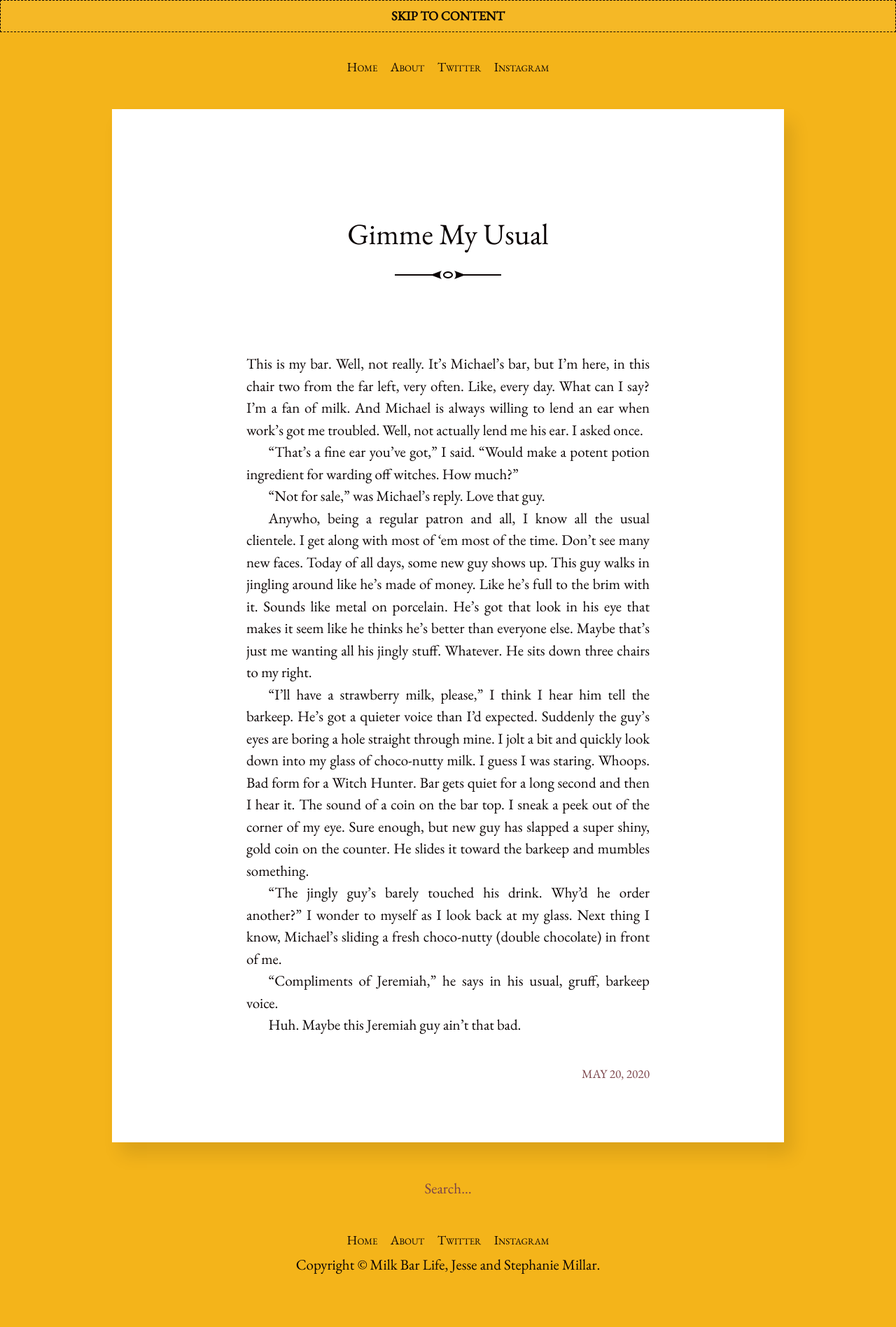
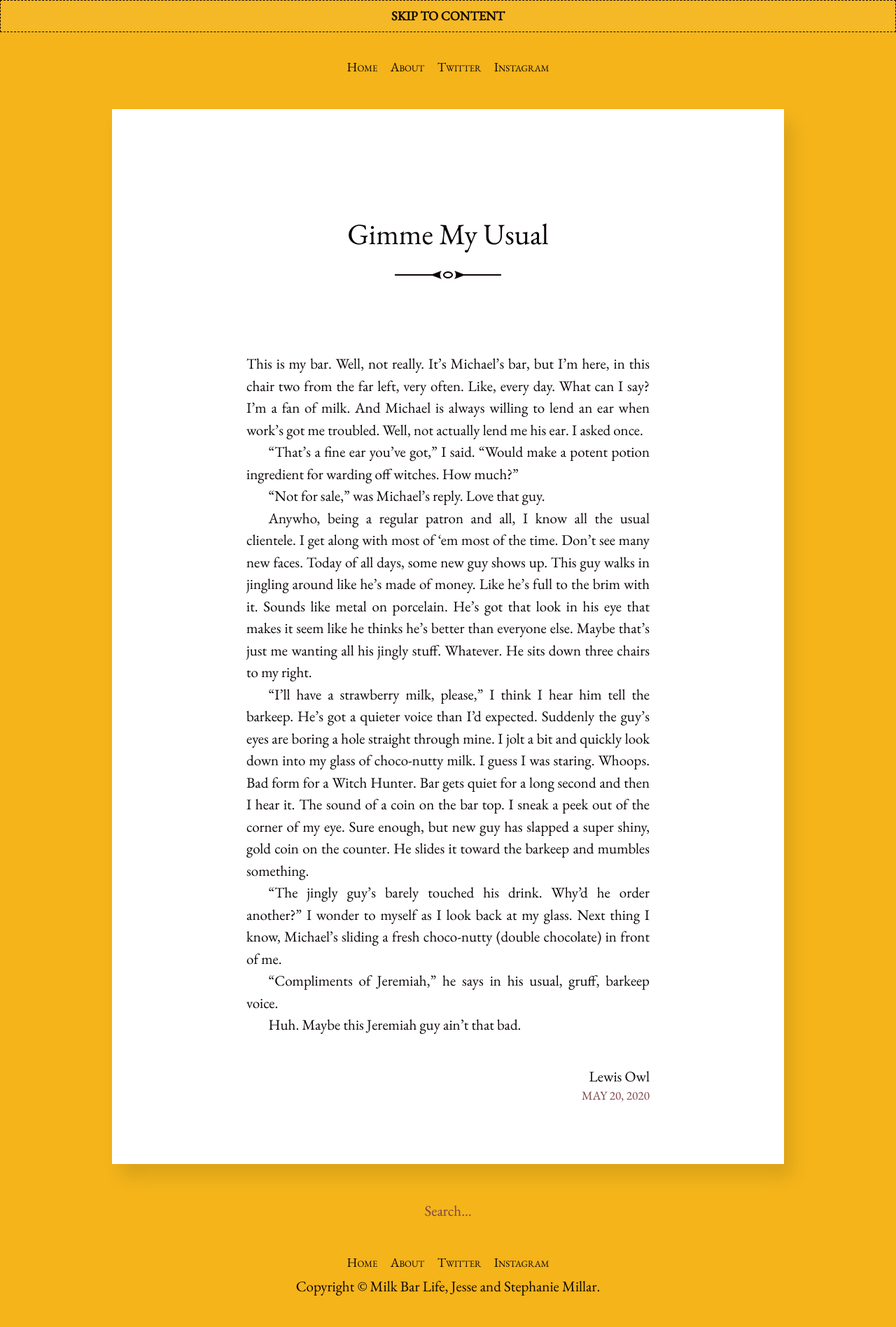
Before and after one commit to milkbarlife/milkbarlife.github.io, a Jekyll site: the page built from _posts/2020-05-20-gimme-my-usual.md, in a window 1280 px wide. Shown: the whole page at 70% size. Built offline with Jekyll 4.4.1, drawn with Linux system fonts in a browser that asks for light colours; before the commit the page ends 1865 px from its top, so only the background shows below that.

Commit message:
Fixing page authors
Signed-off-by: Jesse Millar <jesse.millar@microsoft.com>

```diff
--- a/_layouts/post.html
+++ b/_layouts/post.html
@@ -22,7 +22,7 @@ layout: default
 
   <div class="post-meta">
     {% if page.author %}
-      <div itemprop="author">{{ page.author.name }}</div>
+      <div itemprop="author">{{ page.author }}</div>
     {% endif %}
     <time class="post-date dt-published" datetime="{{ page.date | date_to_xmlschema }}" itemprop="datePublished">{{ page.date | date: "%B %-d, %Y" }}</time>
   </div>
--- a/_posts/2020-05-20-gimme-my-usual.md
+++ b/_posts/2020-05-20-gimme-my-usual.md
@@ -1,7 +1,7 @@
 ---
 title: "Gimme My Usual"
 layout: post
-author: lewis
+author: "Lewis Owl"
 categories: musings
 ---
 
```
